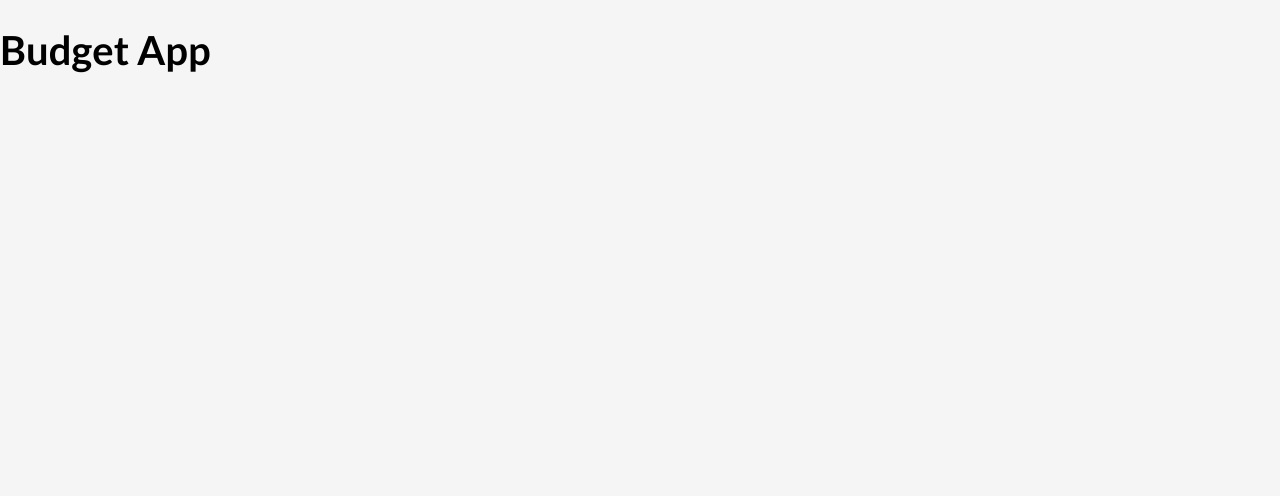
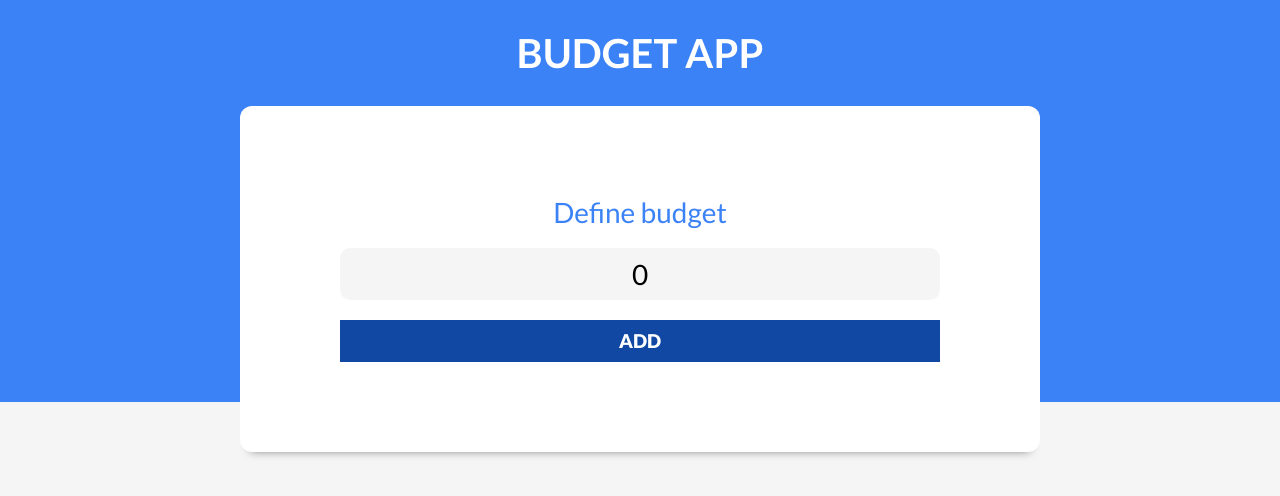
Before and after one commit to laylarodas/budget-app, a React (Vite) app: page / in a window 1280 px wide. Shown: the top 496 px of the page. Built offline with nearby package versions, Linux system fonts and the light colour scheme.

Commit message:
styles header-budget //  create state budget

```diff
--- a/src/App.jsx
+++ b/src/App.jsx
@@ -1,11 +1,14 @@
 import { useState } from 'react'
+import { Header } from './components/Header'
 
 function App() {
 
+  const [budget, setBudget] = useState(0);
+
   return (
-    <>
-      <h1>Budget App</h1>
-    </>
+    <div>
+      <Header budget={budget} setBudget={setBudget}/>
+    </div>
   )
 }
 
--- /dev/null
+++ b/src/components/Header.jsx
@@ -0,0 +1,12 @@
+import React from 'react'
+import { NewBudget } from './NewBudget'
+
+
+export const Header = ({budget, setBudget}) => {
+  return (
+    <header>
+        <h1>Budget App</h1>
+        <NewBudget budget={budget} setBudget={setBudget} />
+    </header>
+  )
+}
--- /dev/null
+++ b/src/components/NewBudget.jsx
@@ -0,0 +1,18 @@
+import React from 'react'
+
+export const NewBudget = ({budget, setBudget}) => {
+  return (
+    <div className='container-budget container shadow'>
+        <form action="" className='form'>
+            <div className='field'>
+                <label htmlFor="">Define budget</label>
+                <input type="text" className='new-budget' placeholder='Add your budget' value={budget} onChange={(e)=>{
+                    setBudget(e.target.value)
+                }}/>
+
+            </div>
+            <input type="submit" value="Add" />
+        </form>
+    </div>
+  )
+}
--- a/src/index.css
+++ b/src/index.css
@@ -1,16 +1,16 @@
 :root {
-    --azul: #3b82f6;
-    --blanco: #ffffff;
-    --gris-claro: #f5f5f5;
-    --gris: #94a3b8;
-    --gris-oscuro: #64748b;
-    --negro: #000;
+    --blue: #3b82f6;
+    --white: #ffffff;
+    --light-gray: #f5f5f5;
+    --gray: #94a3b8;
+    --dark-gray: #64748b;
+    --black: #000;
 }
 
 body {
     font-size: 1.6rem;
     font-family: "Lato", sans-serif;
-    background-color: var(--gris-claro);
+    background-color: var(--light-gray);
 }
 html {
     font-size: 62.5%;
@@ -22,7 +22,7 @@ html {
     box-sizing: inherit;
 }
 
-.fijar {
+.set {
     overflow: hidden;
     height: 100vh;
 }
@@ -34,77 +34,77 @@ h2 {
     font-size: 3rem;
 }
 
-.sombra {
+.shadow {
     box-shadow: 0px 9px 10px -10px rgba(0, 0, 0, 0.51);
     -webkit-box-shadow: 0px 9px 10px -10px rgba(0, 0, 0, 0.51);
     -moz-box-shadow: 0px 9px 10px -10px rgba(0, 0, 0, 0.51);
-    background-color: var(--blanco);
+    background-color: var(--white);
     padding: 4rem;
     border-radius: 1.2rem;
 }
 
 header {
-    background-color: var(--azul);
+    background-color: var(--blue);
 }
 
 header h1 {
     padding: 3rem 0;
     margin: 0;
-    color: var(--blanco);
+    color: var(--white);
     text-align: center;
 
     text-transform: uppercase;
 }
 
-.formulario {
+.form {
     width: 95%;
     margin: 0 auto;
     padding: 10rem 0;
 }
 @media (min-width: 768px) {
-    .formulario {
+    .form {
         padding: 5rem 0;
         width: 60rem;
     }
 }
-.formulario legend {
+.form legend {
     font-size: 3.6rem;
     text-align: center;
     display: block;
     text-transform: uppercase;
-    color: var(--blanco);
+    color: var(--white);
     margin-bottom: 4rem;
     padding-bottom: 1rem;
-    border-bottom: 2px solid var(--azul);
+    border-bottom: 2px solid var(--blue);
 }
-.formulario .campo {
+.form .field {
     display: grid;
     margin-bottom: 2rem;
 }
 
-.formulario label {
-    color: var(--azul);
+.form label {
+    color: var(--blue);
     font-size: 2.8rem;
     text-align: center;
     margin-bottom: 2rem;
 }
 
-.formulario input[type="text"],
-.formulario input[type="number"] {
-    background-color: var(--gris-claro);
+.form input[type="text"],
+.form input[type="number"] {
+    background-color: var(--light-gray);
     border-radius: 1rem;
     padding: 1rem;
     border: none;
     flex: 1;
     font-size: 1.6rem;
 }
-.formulario input[type="submit"] {
+.form input[type="submit"] {
     background-color: #1048a4;
     border: none;
     padding: 1rem;
     text-align: center;
     margin-top: 2rem;
-    color: var(--blanco);
+    color: var(--white);
     font-weight: 900;
     text-transform: uppercase;
     font-size: 1.9rem;
@@ -112,26 +112,26 @@ header h1 {
     transition: background-color 300ms ease;
 }
 @media (min-width: 768px) {
-    .formulario input[type="submit"] {
+    .form input[type="submit"] {
         display: block;
         padding: 1rem 5rem;
     }
 }
-.formulario input[type="submit"]:hover {
+.form input[type="submit"]:hover {
     background-color: #042a67;
     cursor: pointer;
 }
 
-.formulario select {
+.form select {
     flex: 1;
     padding: 1rem;
     border: none;
     border-radius: 1rem;
     text-align: center;
-    background-color: var(--gris-claro);
+    background-color: var(--light-gray);
 }
 
-.alerta {
+.alert {
     padding: 2rem 5rem;
     max-width: 60rem;
     margin: 2rem auto 2rem auto;
@@ -140,20 +140,20 @@ header h1 {
     font-size: 1.8rem;
     text-align: center;
 }
-.alerta.error {
-    background-color: var(--blanco);
+.alert.error {
+    background-color: var(--white);
     border-left: 5px solid #b91c1c;
     color: #b91c1c;
 }
-.alerta.success {
+.alert.success {
 }
 
-.contenedor {
+.container {
     width: 90%;
     max-width: 80rem;
     margin: 0 auto;
 }
-.contenedor-presupuesto {
+.container-budget {
     margin-top: -5rem;
 
     display: flex;
@@ -162,56 +162,56 @@ header h1 {
 
     transform: translateY(5rem);
 }
-.dos-columnas {
+.two-columns {
     flex-direction: column;
 }
-.dos-columnas :first-child {
+.two-columns :first-child {
     margin-bottom: 4rem;
 }
 @media (min-width: 768px) {
-    .dos-columnas {
+    .two-columns {
         flex-direction: row;
         align-items: center;
         gap: 4rem;
     }
-    .dos-columnas > div {
+    .two-columns > div {
         width: 50%;
     }
-    .dos-columnas :first-child {
+    .two-columns :first-child {
         margin-bottom: 0;
     }
 }
-.formulario input[type="text"].nuevo-presupuesto,
-.formulario input[type="number"].nuevo-presupuesto {
+.form input[type="text"].new-budget,
+.form input[type="number"].new-budget {
     font-size: 2.8rem;
     text-align: center;
 }
 
-.contenedor-presupuesto svg {
+.container-budget svg {
     width: 25rem;
 }
 
-.contenido-presupuesto {
+.content-budget {
     width: 100%;
 }
-.contenido-presupuesto p {
+.content-budget p {
     font-weight: 400;
-    color: var(--gris-oscuro);
+    color: var(--dark-gray);
     font-size: 2.4rem;
     text-align: center;
 }
 @media (min-width: 768px) {
-    .contenido-presupuesto p {
+    .content-budget p {
         text-align: left;
     }
 }
-.contenido-presupuesto p.negativo,
-.contenido-presupuesto p.negativo span {
+.content-budget p.negative,
+.content-budget p.negative span {
     color: #DC2626;
 }
-.contenido-presupuesto span {
+.content-budget span {
     font-weight: 900;
-    color: var(--azul);
+    color: var(--blue);
 }
 .reset-app {
     border: none;
@@ -219,7 +219,7 @@ header h1 {
     padding: 1rem;
     width: 100%;
     text-align: center;
-    color: var(--blanco);
+    color: var(--white);
     text-transform: uppercase;
     font-weight: 900;
     border-radius: 1rem;
@@ -235,38 +235,38 @@ main {
     padding-top: 10rem;
 }
 
-.filtros .campo {
+.filters .field {
     display: flex;
     align-items: center;
     gap: 2rem;
 }
-.filtros label {
+.filters label {
     font-size: 3rem;
     font-weight: 900;
-    color: var(--gris-oscuro);
+    color: var(--dark-gray);
 }
-.filtros select {
+.filters select {
     flex: 1;
     padding: 1rem;
     border: none;
     border-radius: 1rem;
     text-align: center;
-    background-color: var(--gris-claro);
+    background-color: var(--light-gray);
 }
 
-.listado-gastos {
+.list-expenses {
     margin-top: 5rem;
 }
-.listado-gastos h2 {
-    color: var(--gris-oscuro);
+.list-expenses h2 {
+    color: var(--dark-gray);
     font-weight: 900;
 }
-.no-gastos {
+.no-expenses {
     text-align: center;
     font-size: 2.2rem;
 }
 
-.gasto {
+.expense {
     display: flex;
     justify-content: space-between;
     align-items: center;
@@ -275,61 +275,61 @@ main {
     width: 100%;
 }
 
-.cantidad-gasto {
+.amount-expense {
     font-size: 2.4rem;
-    color: var(--negro);
+    color: var(--black);
     font-weight: 900;
 }
 
-.contenido-gasto {
+.content-expense {
     display: flex;
     align-items: center;
     gap: 2rem;
 }
 
-.contenido-gasto img {
+.content-expense img {
     width: 10rem;
 }
 
-.descripcion-gasto p {
+.description-expense p {
     margin: 0 0 0.3rem 0;
 }
-.descripcion-gasto .categoria {
-    color: var(--gris);
+.description-expense .category {
+    color: var(--gray);
     font-size: 1.6rem;
     font-weight: 900;
     text-transform: uppercase;
 }
-.descripcion-gasto p {
+.description-expense p {
     margin-bottom: 1rem;
 }
-.descripcion-gasto .nombre-gasto {
-    color: var(--gris-oscuro);
+.description-expense .name-expense {
+    color: var(--dark-gray);
     font-size: 2.4rem;
     font-weight: 700;
 }
-.descripcion-gasto .nombre-gasto:hover {
+.description-expense .name-expense:hover {
     cursor: pointer;
 }
-.descripcion-gasto .fecha-gasto {
+.description-expense .date-expense {
     font-size: 1.8rem;
     font-weight: 900;
-    color: var(--gris-oscuro);
+    color: var(--dark-gray);
 }
-.descripcion-gasto .fecha-gasto span {
+.description-expense .date-expense span {
     font-weight: 400;
 }
 
-.nuevo-gasto {
+.new-expense {
     position: fixed;
     bottom: 5rem;
     right: 5rem;
 }
 
-.nuevo-gasto img {
+.new-expense img {
     width: 5rem;
 }
-.nuevo-gasto img:hover {
+.new-expense img:hover {
     cursor: pointer;
 }
 
@@ -341,18 +341,18 @@ main {
     right: 0;
     bottom: 0;
 }
-.modal .cerrar-modal {
+.modal .close-modal {
     position: absolute;
     right: 3rem;
     top: 3rem;
     width: 3rem;
     height: 3rem;
 }
-.modal .cerrar-modal img {
+.modal .close-modal img {
     width: 100%;
 }
 
-.modal .formulario {
+.modal .form {
     max-width: 80rem;
     width: 40rem;
     transition-property: all;
@@ -361,18 +361,18 @@ main {
     opacity: 0;
 }
 .modal label {
-    color: var(--blanco);
+    color: var(--white);
 }
 body .modal {
     overflow: hidden;
 }
 
-.modal .formulario.animar {
+.modal .form.animate {
     position: relative;
     opacity: 1;
 }
 
-.modal .formulario.cerrar {
+.modal .form.close {
     opacity: 0;
 }
 
@@ -386,15 +386,15 @@ body .modal {
 
 /*** SWIPE LIST OVERRIDES **/
 .swipe-action__leading {
-    background-color: var(--azul);
-    color: var(--blanco);
+    background-color: var(--blue);
+    color: var(--white);
     margin-bottom: 2rem;
 }
 
 .swipe-action__trailing {
     background-color: #db2777;
     margin-bottom: 2rem;
-    color: var(--blanco);
+    color: var(--white);
 }
 
 .swipeable-list .swipe-action {
```
